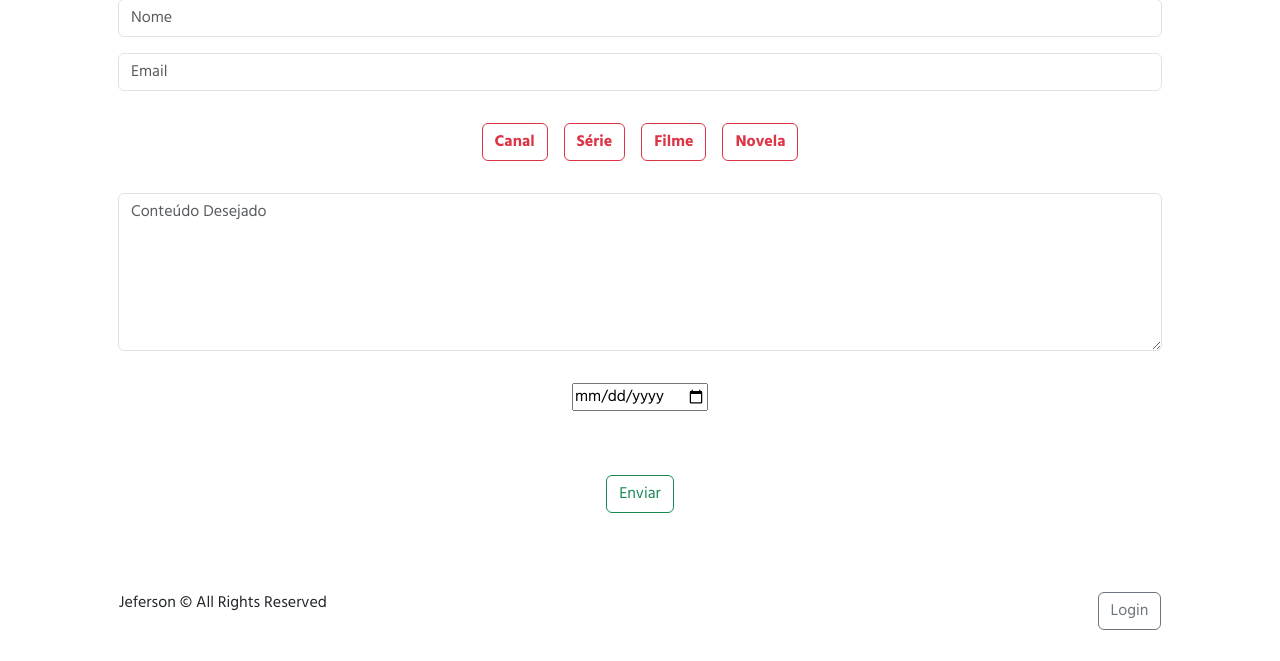
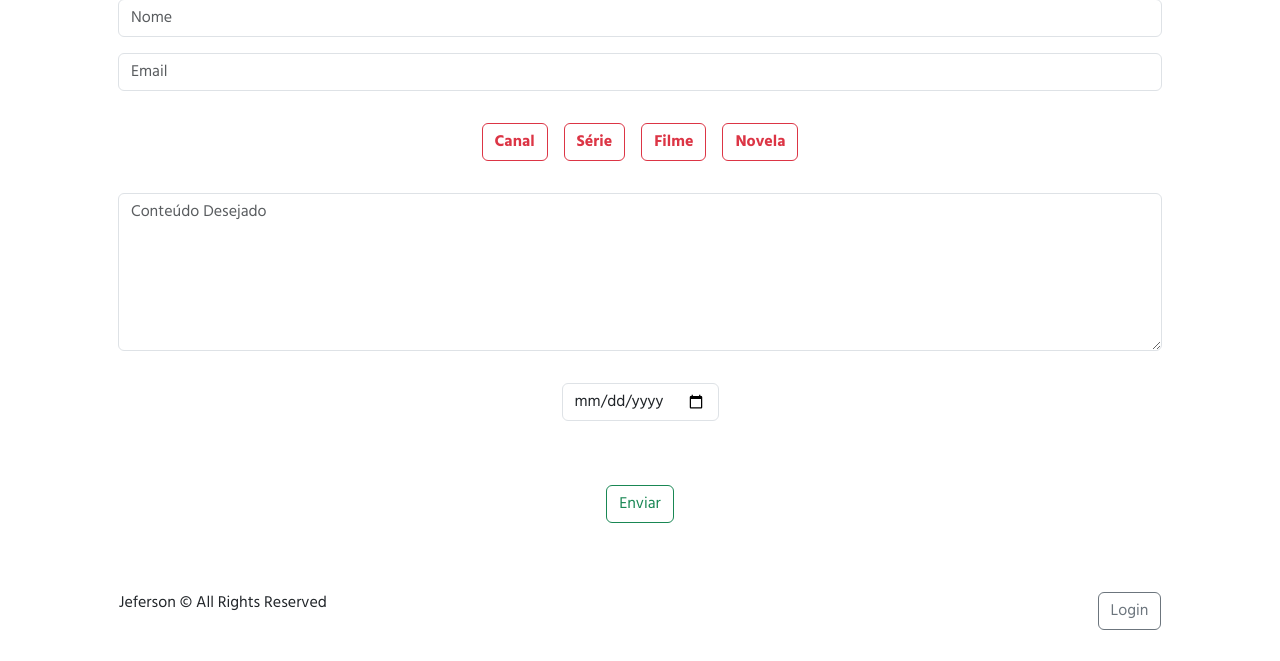
Before and after one commit to andrade-filipe/pedidos_jeferson, a PHP site: page / in a window 1280 px wide. Shown: the part 81-742 px from the top of the page. Run offline with PHP 8.4, Linux system fonts and the light colour scheme.

Commit message:
input de date estilizado

```diff
--- a/index.php
+++ b/index.php
@@ -32,8 +32,8 @@
                 <div class="form-group">
                     <textarea class="form-control" name="content" id="content" rows="6" placeholder="Conteúdo Desejado" required></textarea>
                 </div>
-                <div class="form-group date-div">
-                    <input type="date" id="date" name="date" required>
+                <div class="form-group date-div d-flex justify-content-center">
+                    <input type="date" id="date" name="date" class="form-control date-control" required>
                 </div>
                 <input type="submit" class="btn btn-outline-success" value="Enviar">
             </form>
@@ -42,4 +42,5 @@
 </div>
 <?php
     include_once("application/templates/footer.php");
+    include_once("application/templates/close.php");
 ?>
--- a/styles/style.css
+++ b/styles/style.css
@@ -35,6 +35,10 @@ body{
     margin-top: 2rem;
 }
 
+.date-control{
+    max-width: fit-content;
+}
+
 /* MENSAGERIA */
 
 .msg {
```
